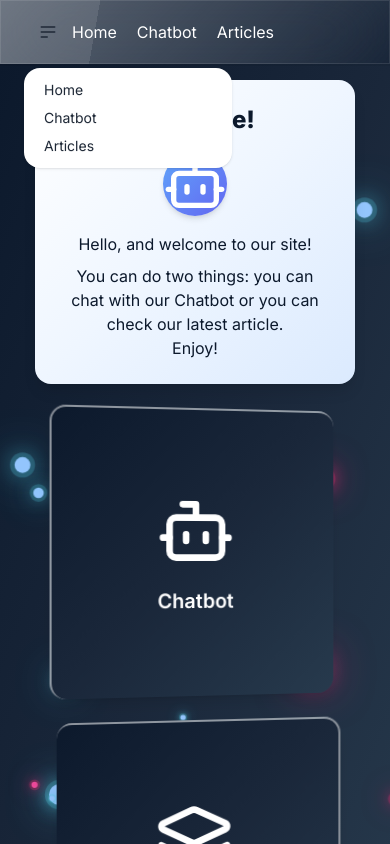
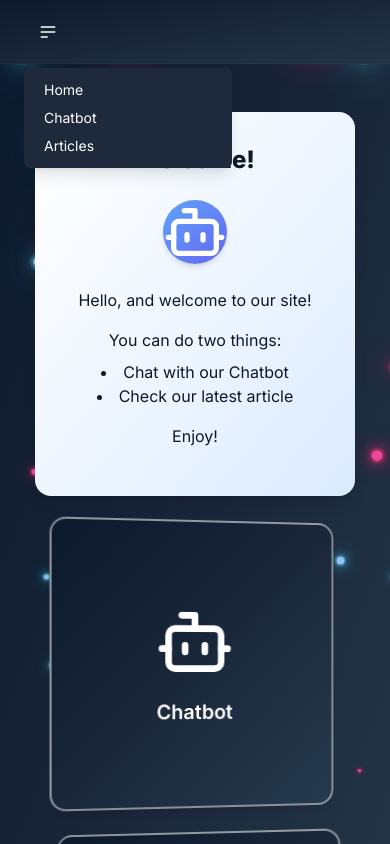
Before and after one commit to sandazzz/ecochat-generator, a Next.js app: page / in a window 390 px wide. Both pictures are taken after a click on the button 48 px from the left and 32 px from the top of the page. Shown: the top 844 px of the page. Built offline with nearby package versions, Linux system fonts and the light colour scheme; what tailwindcss-animated would draw is missing.

Commit message:
Landing-page-Update

```diff
--- a/app/(home)/page.tsx
+++ b/app/(home)/page.tsx
@@ -1,35 +1,21 @@
 import ParticlesBackground from "@/components/particles-background";
-import { Bot } from "lucide-react";
 import { AnimatedCardLeft } from "@/components/animated-card";
 import { AnimatedCardRight } from "@/components/animated-card";
+import PresentationCard from "@/components/presentation-card";
 
 export default function Home() {
   return (
-    <main className="relative min-h-screen w-full bg-gradient-to-br from-[#0c192c] via-[#1a273a] to-[#273a4d]">
-      <ParticlesBackground />
-      <section className="w-full min-h-screen flex flex-col justify-center items-center gap-6 p-4 sm:p-6 md:flex-row md:gap-8">
-        <div className="w-full max-w-xs sm:max-w-md md:max-w-lg lg:max-w-xl p-6 bg-gradient-to-br from-white via-blue-50 to-blue-100 rounded-2xl shadow-lg text-[#0c192c] animate-fade-right animate-ease-in-out transition-transform transform hover:scale-105 hover:shadow-2xl flex flex-col items-center">
-          <h1 className="text-2xl sm:text-3xl md:text-4xl font-extrabold mb-4">
-            Welcome!
-          </h1>
-          <div className="flex items-center justify-center w-16 h-16 sm:w-20 sm:h-20 md:w-24 md:h-24 mb-4 sm:mb-6 bg-gradient-to-br from-blue-400 to-indigo-500 rounded-full shadow-md">
-            <Bot className="text-white" size={64} />
-          </div>
-          <p className="text-base sm:text-lg mb-2 sm:mb-4 text-center">
-            Hello, and welcome to our site!
-          </p>
-          <p className="text-base sm:text-lg text-center">
-            You can do two things: you can chat with our Chatbot or you can
-            check our latest article.
-            <br />
-            Enjoy!
-          </p>
-        </div>
-        <div className="flex flex-col md:flex-row gap-6 text-white">
-          <AnimatedCardLeft />
-          <AnimatedCardRight />
-        </div>
-      </section>
+    <main
+      className=" min-h-screen w-full flex justify-center
+        bg-gradient-to-br from-[#0c192c] via-[#1a273a] to-[#273a4d]"
+    >
+      {<ParticlesBackground />}
+
+      <div className="w-full flex max-lg:flex-col gap-6 justify-center items-center py-12 sm:py-16 text-white">
+        <PresentationCard />
+        <AnimatedCardLeft />
+        <AnimatedCardRight />
+      </div>
     </main>
   );
 }
--- a/app/layout.tsx
+++ b/app/layout.tsx
@@ -18,7 +18,7 @@ export default function RootLayout({
 }) {
   return (
     <html lang="en">
-      <body className={clsx(inter.className, "min-h-screen bg-gradient-to-br from bg-base-dark via bg-gradient-mid to bg-gradient-lights")}>
+      <body className={clsx(inter.className, "min-h-screen w-full bg-gradient-to-br from bg-base-dark via bg-gradient-mid to bg-gradient-lights")}>
         {<Header />}
         {children}
       </body>
--- a/components/animated-card.tsx
+++ b/components/animated-card.tsx
@@ -14,7 +14,7 @@ export function AnimatedCardLeft() {
   return (
     <Tilt
       options={options}
-      className="flex flex-col items-center w-72 h-72 md:h-80 lg:h-96 bg-gradient-to-br from-[#0c192c] via-[#1a273a] to-[#273a4d] bg-opacity-90 border-t-2 border-l-2 border-solid border-white border-opacity-50 rounded-2xl shadow-lg transform transition-transform hover:scale-105"
+      className="flex flex-col items-center w-72 h-72 md:h-80 lg:h-96 bg-gradient-to-br from-[#0c192c] via-[#1a273a] to-[#273a4d] bg-opacity-90  border-2 border-solid border-white border-opacity-50 rounded-2xl shadow-lg"
     >
       <Link
         className="flex flex-col items-center justify-center h-full"
@@ -37,7 +37,7 @@ export function AnimatedCardRight() {
   return (
     <Tilt
       options={options}
-      className="flex flex-col items-center w-72 h-72 md:h-80 lg:h-96 bg-gradient-to-br from-[#0c192c] via-[#1a273a] to-[#273a4d] bg-opacity-90 border-t-2 border-r-2 border-solid border-white border-opacity-50 rounded-2xl shadow-lg transform transition-transform hover:scale-105"
+      className="flex flex-col items-center w-72 h-72 md:h-80 lg:h-96 bg-gradient-to-br from-[#0c192c] via-[#1a273a] to-[#273a4d] bg-opacity-90 border-2 border-solid border-white border-opacity-50 rounded-2xl shadow-lg"
     >
       <Link
         className="flex flex-col items-center justify-center h-full"
--- a/components/header.tsx
+++ b/components/header.tsx
@@ -2,9 +2,13 @@ import Link from "next/link";
 
 export default function Header() {
   return (
-    <header className="sticky top-0 z-50 glass w-full h-16 px-6 md:px-52 flex items-center">
+    <header className="sticky top-0 z-50 bg-gradient-to-br from-[#0c192c] via-[#1a273a] to-[#273a4d]/70 backdrop-blur-md border-b border-slate-300/10 w-full h-16 px-6 md:px-52 flex items-center justify-between">
       <div className="dropdown block md:hidden">
-        <div tabIndex={0} role="button" className="btn btn-ghost btn-circle">
+        <div
+          tabIndex={0}
+          role="button"
+          className="btn btn-ghost btn-circle text-white"
+        >
           <svg
             xmlns="http://www.w3.org/2000/svg"
             className="h-5 w-5"
@@ -22,20 +26,26 @@ export default function Header() {
         </div>
         <ul
           tabIndex={0}
-          className="menu menu-sm dropdown-content mt-3 z-[1] p-2 shadow bg-base-100 rounded-box w-52"
+          className="menu menu-sm dropdown-content mt-3 z-[1] p-2 shadow-lg bg-slate-800 rounded-md w-52"
         >
           <li>
-            <Link href="/">Home</Link>
+            <Link href="/" className="text-white">
+              Home
+            </Link>
           </li>
           <li>
-            <Link href="/chat">Chatbot</Link>
+            <Link href="/chat" className="text-white">
+              Chatbot
+            </Link>
           </li>
           <li>
-            <Link href="/articles">Articles</Link>
+            <Link href="/articles" className="text-white">
+              Articles
+            </Link>
           </li>
         </ul>
       </div>
-      <nav className="flex gap-5 text-white">
+      <nav className="hidden md:flex gap-5 text-white">
         <Link href="/">Home</Link>
         <Link href="/chat">Chatbot</Link>
         <Link href="/articles">Articles</Link>
--- a/components/particles-background.tsx
+++ b/components/particles-background.tsx
@@ -6,7 +6,7 @@ export default function ParticlesBackground() {
   ];
   return (
     <div className="absolute w-full h-screen overflow-hidden">
-      <div className="relative w-full h-full flex flex-wrap justify-center items-center">
+      <div className="relative w-full flex ">
         {iValues.map((i, index) => (
           <span
             key={index}
--- /dev/null
+++ b/components/presentation-card.tsx
@@ -0,0 +1,25 @@
+import { Bot } from "lucide-react";
+
+export default function PresentationCard() {
+  return (
+    <div className="w-full max-w-xs sm:max-w-sm md:max-w-md lg:max-w-lg xl:max-w-xl h-96 p-8 bg-gradient-to-br from-white via-blue-50 to-blue-100 rounded-2xl shadow-lg text-[#0c192c] animate-fade-right animate-ease-in-out transition-transform transform flex flex-col items-center">
+      <h1 className="text-2xl sm:text-3xl md:text-4xl font-extrabold mb-6">
+        Welcome!
+      </h1>
+      <div className="flex items-center justify-center w-16 h-16 sm:w-20 sm:h-20 md:w-24 md:h-24 mb-6 bg-gradient-to-br from-blue-400 to-indigo-500 rounded-full shadow-md">
+        <Bot className="text-white" size={64} />
+      </div>
+      <p className="text-base sm:text-lg mb-4 text-center">
+        Hello, and welcome to our site!
+      </p>
+      <div className="text-base sm:text-lg text-center">
+        <p className="mb-2">You can do two things:</p>
+        <ul className="list-disc list-inside">
+          <li>Chat with our Chatbot</li>
+          <li>Check our latest article</li>
+        </ul>
+        <p className="mt-4">Enjoy!</p>
+      </div>
+    </div>
+  );
+}
```
Also changed, not shown: components/particles.module.css (deleted, +0 -33 lines).
